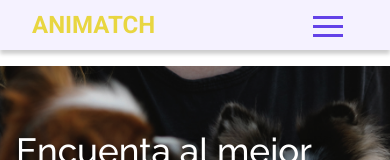
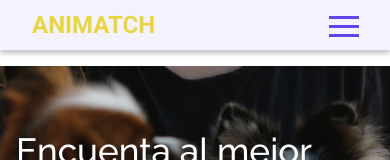
Before and after one commit to No-Country/C7-06-Front, a React (Create React App) app: page / in a window 390 px wide. Shown: the top 160 px of the page. Built offline with nearby package versions, Linux system fonts and the light colour scheme.

Commit message:
PNC-33 Navbar improvements

```diff
--- a/src/components/Navbar/IconMenu.jsx
+++ b/src/components/Navbar/IconMenu.jsx
@@ -10,7 +10,10 @@ const IconMenu = () => {
   };
 
   return (
-    <div className={styles.barsMenu} onClick={handleClick}>
+    <div
+      className={styles.barsMenu}
+      onClick={handleClick}
+      style={{ position: isMenuOpen && "fixed" }}>
       <span className={`${isMenuOpen && styles.line1_bars}`}></span>
       <span className={`${isMenuOpen && styles.line2_bars}`}></span>
       <span className={`${isMenuOpen && styles.line3_bars}`}></span>
--- a/src/components/Navbar/Navbar.module.sass
+++ b/src/components/Navbar/Navbar.module.sass
@@ -18,7 +18,7 @@
         height: 30px
         position: absolute
         top: 50%
-        right: 2rem
+        right: 1rem
         transform: translate(-50%, -50%)
         z-index: 1
         span
@@ -41,4 +41,4 @@
         .barsMenu
             display: block
             top: 25px
-            position: fixed
+            position: absolute
--- a/src/components/Navbar/index.jsx
+++ b/src/components/Navbar/index.jsx
@@ -6,10 +6,12 @@ import styles from "./Navbar.module.sass";
 
 const Navbar = () => {
   return (
+    // Contexto global del header
     <NavbarProvider>
       <header className={styles.navbar}>
         <Logo />
         <NavbarMenu />
+        {/* // Menu de hamburguesa */}
         <IconMenu />
       </header>
     </NavbarProvider>
--- a/src/components/NavbarMenu/index.jsx
+++ b/src/components/NavbarMenu/index.jsx
@@ -54,7 +54,7 @@ const NavbarMenu = () => {
           </NavLink>
         </li>
       </ul>
-      <Link to="/user" className={styles.user}>
+      <Link to="/user" className={styles.user} onClick={handleLinkClick}>
         <span>User</span>
         <FontAwesomeIcon icon={faCircleUser} />
       </Link>
```
